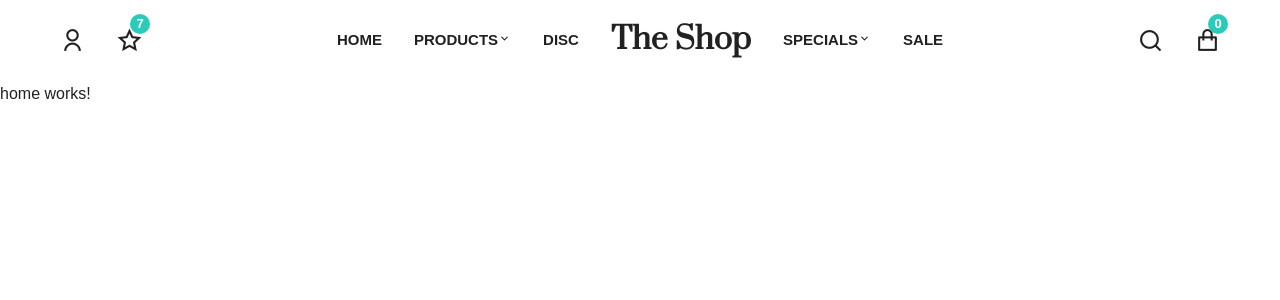
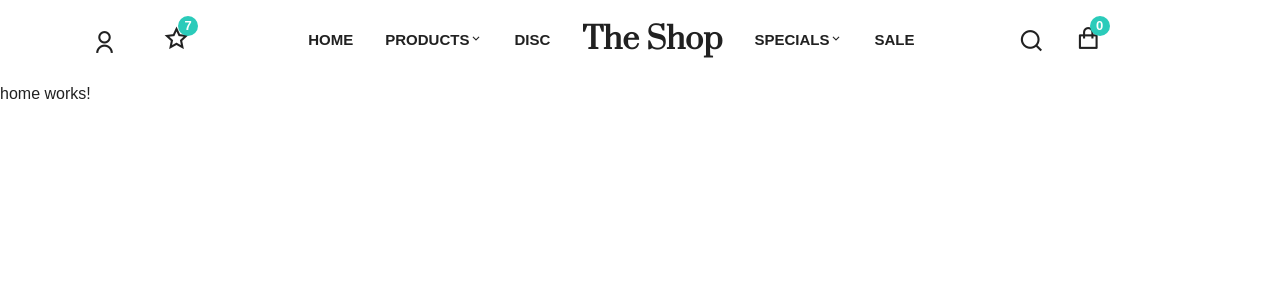
Before and after one commit to pakolalo/The_Shop_Angular, an Angular app: page / in a window 1280 px wide. Shown: the top 300 px of the page. Built offline with nearby package versions, Linux system fonts and the light colour scheme.

Commit message:
feat(*): add side menu [ISCO-270727]

```diff
--- a/src/app/domains/products/components/header/header.css
+++ b/src/app/domains/products/components/header/header.css
@@ -2,7 +2,7 @@ header,
 .menu,
 .list-inline {
   display: flex;
-  justify-content: center;
+  justify-content: space-between;
   align-items: center;
 }
 
@@ -13,13 +13,15 @@ header {
 
 .menu {
   width: 100%;
+  height: auto;
   justify-content: space-between;
 }
 
 .list-inline {
-  gap: 2em;
+  gap: 0.8em;
 }
 
+.ri-menu-line,
 .ri-user-line,
 .ri-star-line,
 .ri-search-line,
@@ -28,30 +30,48 @@ header {
   font-weight: 100;
   width: 40px;
   height: 40px;
-  transition: all linear .3s;
+  transition: all linear 0.3s;
 }
 
+.ri-menu-line:hover,
 .ri-user-line:hover,
 .ri-star-line:hover,
 .ri-search-line:hover,
 .ri-shopping-bag-line:hover {
-  transition: all linear .3s;
+  transition: all linear 0.3s;
   color: var(--grey-color);
 }
 
+.ri-menu-line,
+.list-item {
+  display: block;
+}
+
+.ri-user-line,
+.ri-star-line,
+.list-item {
+  display: none;
+}
+
 a {
-  position: relative;
   padding-bottom: 5px;
   font-size: 1.5rem;
   font-weight: var(--fw600);
-  transition: all linear .3s;
+  transition: all linear 0.3s;
   border-bottom: 3px solid transparent;
 }
 
 a:hover {
   color: var(--grey-color);
   border-bottom: 3px solid var(--primary-color);
-  transition: all linear .3s;
+  transition: all linear 0.3s;
+}
+
+.item-floating-container {
+  position: relative;
+  display: inline-flex;
+  align-items: center;
+  justify-content: center;
 }
 
 .item-floating {
@@ -62,12 +82,26 @@ a:hover {
   height: 20px;
   border-radius: 50%;
   position: absolute;
-  top: -25px;
-  right: -8px;
+  top: 0px;
+  right: 6px;
   background-color: var(--primary-color);
   color: var(--white-color);
   font-size: 1.3rem;
-  z-index: 1;
+}
+
+.left-item-floating {
+  display: none;
+  justify-content: center;
+  align-items: center;
+  width: 20px;
+  height: 20px;
+  border-radius: 50%;
+  position: absolute;
+  top: 0px;
+  right: 6px;
+  background-color: var(--primary-color);
+  color: var(--white-color);
+  font-size: 1.3rem;
 }
 
 .title {
@@ -78,3 +112,27 @@ a:hover {
 .ri-arrow-down-s-line {
   font-size: 1.3rem;
 }
+
+@media (min-width: 890px) {
+  .menu {
+    width: 100%;
+    justify-content: space-between;
+  }
+
+  .list-inline {
+    gap: 2em;
+  }
+  .ri-menu-line {
+    display: none;
+  }
+
+  .ri-user-line,
+  .ri-star-line,
+  .list-item {
+    display: block;
+  }
+
+  .left-item-floating {
+    display: flex;
+  }
+}
--- a/src/app/domains/products/components/header/header.html
+++ b/src/app/domains/products/components/header/header.html
@@ -1,40 +1,45 @@
 <header>
   <nav class="menu container">
     <ul class="list-inline">
+      <li class="side-menu">
+        <button type="button" (click)="toggleSideMenu()">
+          <i class="ri-menu-line"></i>
+        </button>
+      </li>
       <li>
         <a href="">
           <i class="ri-user-line"></i>
         </a>
       </li>
       <li>
-      <a href="">
-        <span class="item-floating">7</span>
+        <a
+        href=""
+        class="item-floating-container"
+        >
+          <span class="left-item-floating">7</span>
           <i class="ri-star-line"></i>
         </a>
       </li>
     </ul>
     <ul class="list-inline">
-      <li>
+      <li class="list-item">
         <a href="">HOME</a>
       </li>
-      <li class="list-container">
+      <li class="list-container list-item">
         <a href="">PRODUCTS</a>
         <i class="ri-arrow-down-s-line"></i>
       </li>
-      <li>
+      <li class="list-item">
         <a href="">DISC</a>
       </li>
       <li>
-        <a
-        class="title"
-        href=""
-        >The Shop</a>
+        <a class="title" href="">The Shop</a>
       </li>
-      <li class="list-container">
+      <li class="list-container list-item">
         <a href="">SPECIALS</a>
         <i class="ri-arrow-down-s-line"></i>
       </li>
-      <li>
+      <li class="list-item">
         <a href="">SALE</a>
       </li>
     </ul>
@@ -45,11 +50,15 @@
         </a>
       </li>
       <li>
-        <a href="">
+        <a
+        href=""
+        class="item-floating-container"
+        >
           <span class="item-floating">0</span>
           <i class="ri-shopping-bag-line"></i>
         </a>
       </li>
     </ul>
+    <app-side-menu />
   </nav>
 </header>
--- a/src/app/domains/products/components/header/header.ts
+++ b/src/app/domains/products/components/header/header.ts
@@ -1,9 +1,20 @@
-import { Component } from '@angular/core';
+import { Component, signal } from '@angular/core';
+import { SideMenu } from '../side-menu/side-menu';
 
 @Component({
   selector: 'app-header',
-  imports: [],
+  imports: [SideMenu],
   templateUrl: './header.html',
   styleUrl: './header.css',
 })
-export class Header {}
+export class Header {
+  isSideMenuOpen = signal(false);
+
+  toggleSideMenu() {
+    this.isSideMenuOpen.update((value) => !value);
+  }
+
+  closeSideMenu() {
+    this.isSideMenuOpen.set(false);
+  }
+}
--- /dev/null
+++ b/src/app/domains/products/components/side-menu/side-menu.css
@@ -0,0 +1,118 @@
+.side-menu {
+  position: fixed;
+  inset: 0;
+  width: 100vw;
+  max-width: 100vw;
+  overflow-x: hidden;
+  display: block;
+  z-index: 1;
+  opacity: 0;
+  visibility: hidden;
+  transform: translateX(100%);
+  transition: all 0.5s ease;
+  pointer-events: none;
+}
+
+.side-menu.active {
+  opacity: 1;
+  visibility: visible;
+  transform: translateX(0);
+  pointer-events: auto;
+}
+
+.menu-container {
+  width: 100%;
+  height: 100dvh;
+  display: flex;
+  justify-content: space-between;
+  align-items: stretch;
+}
+.menu {
+  width: 100%;
+  height: 90dvh;
+  display: flex;
+  flex-direction: column;
+  justify-content: space-between;
+}
+
+.left-container {
+  padding: 40px 20px 0;
+  width: 100%;
+  max-width: 100%;
+  height: 100dvh;
+  color: var(--grey-color);
+  background-color: var(--white-color);
+  box-sizing: border-box;
+}
+
+.list-container {
+  display: flex;
+  flex-direction: column;
+  gap:
+  1.5em;
+}
+
+.list-container a {
+  transition: .3s all linear;
+}
+
+.list-container a:hover {
+  color: var(--light-color);
+  transition: .3s all linear;
+}
+
+.list-item-container {
+  display: flex;
+  justify-content: space-between;
+  align-items: center;
+}
+
+.right-container {
+  width: 70px;
+  min-width: 70px;
+  height: 100dvh;
+  background-color: #504d4a9d;
+}
+
+.bottom-container {
+  display: flex;
+  flex-direction: column;
+  gap: 1em;
+}
+
+.l-button,
+.r-button {
+  width: 300px;
+  height: 50px;
+  border: 3px solid var(--dark-color);
+  font-size: 1.5rem;
+  font-weight: var(--fw600);
+  transition: .3s all linear;
+}
+
+.l-button {
+  background-color: var(--dark-color);
+  color: var(--white-color);
+}
+
+.l-button:hover {
+  background-color: var(--white-color);
+  color: var(--dark-color);
+}
+
+.r-button:hover {
+  background-color: var(--dark-color);
+  color: var(--white-color);
+}
+
+.right-container button {
+  position: absolute;
+}
+
+.ri-close-line {
+  position: relative;
+  top: 0;
+  left: 20px;
+  color: var(--white-color);
+  font-size: 30px;
+}
--- /dev/null
+++ b/src/app/domains/products/components/side-menu/side-menu.html
@@ -0,0 +1,50 @@
+<section class="side-menu" [class.active]="isOpen">
+  <div class="menu-container">
+    <section class="left-container">
+      <nav class="menu">
+        <ul class="list-container">
+          <li>
+            <a href="">Home</a>
+          </li>
+          <li>
+            <a
+            href=""
+            class="list-item-container"
+            >
+              <span>Products</span>
+              <i class="ri-arrow-down-s-line"></i>
+            </a>
+          </li>
+          <li>
+            <a href="">Discounts</a>
+          </li>
+          <li>
+            <a
+            href=""
+            class="list-item-container"
+            >
+              <span>Specials</span>
+              <i class="ri-arrow-down-s-line"></i>
+            </a>
+          </li>
+          <li>
+            <a href="">Sales</a>
+          </li>
+        </ul>
+        <div class="bottom-container">
+          <a href="">
+            <button class="l-button">LOGIN</button>
+          </a>
+          <a href="">
+            <button class="r-button">REGISTER</button>
+          </a>
+        </div>
+      </nav>
+    </section>
+    <section class="right-container">
+      <button type="button" (click)="close()">
+        <i class="ri-close-line"></i>
+      </button>
+    </section>
+  </div>
+</section>
--- /dev/null
+++ b/src/app/domains/products/components/side-menu/side-menu.ts
@@ -0,0 +1,20 @@
+import { Component, inject } from '@angular/core';
+import { Header } from '../header/header';
+
+@Component({
+  selector: 'app-side-menu',
+  imports: [],
+  templateUrl: './side-menu.html',
+  styleUrl: './side-menu.css',
+})
+export class SideMenu {
+  private header = inject(Header);
+
+  get isOpen() {
+    return this.header.isSideMenuOpen();
+  }
+
+  close() {
+    this.header.closeSideMenu();
+  }
+}
--- a/src/app/domains/products/pages/home/home.ts
+++ b/src/app/domains/products/pages/home/home.ts
@@ -1,9 +1,10 @@
 import { Component } from '@angular/core';
 import { Header } from './../../components/header/header'
+import { SideMenu } from "../../components/side-menu/side-menu";
 
 @Component({
   selector: 'app-home',
-  imports: [Header],
+  imports: [Header, SideMenu],
   templateUrl: './home.html',
   styleUrl: './home.css',
 })
--- a/src/styles.css
+++ b/src/styles.css
@@ -52,6 +52,13 @@ ul {
     list-style: none;
 }
 
+button {
+    background: none;
+    border: none;
+    font: inherit;
+    cursor: pointer;
+  }
+
 .container {
   max-width: 1240px;
   margin: 0 auto;
```
Lines whose indentation alone changed are shown as unchanged.
